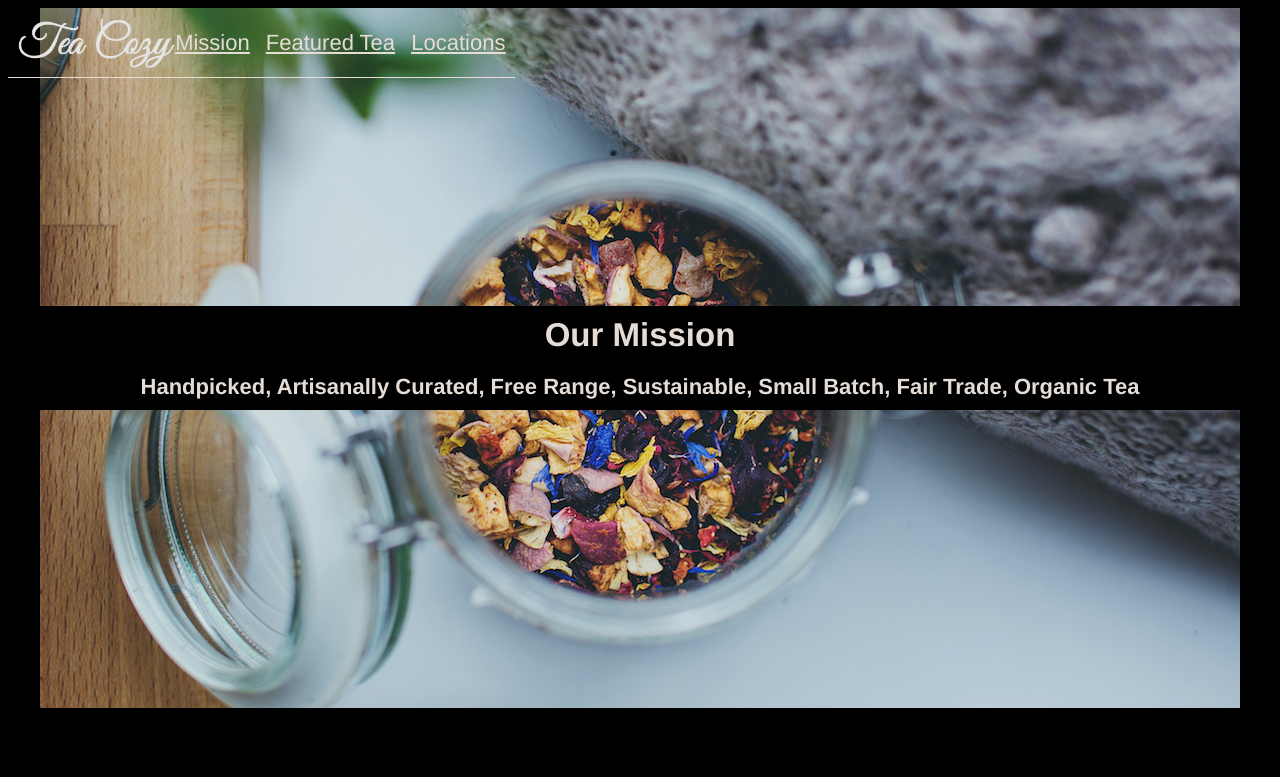
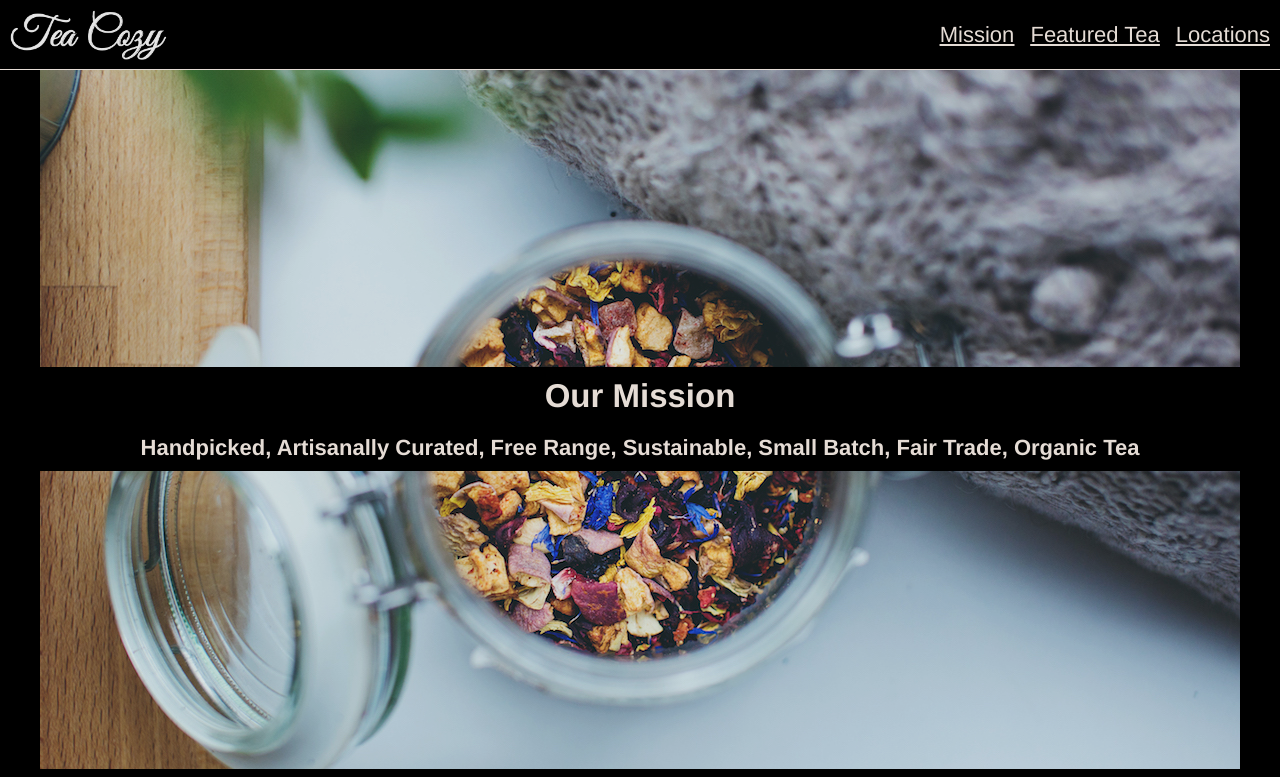
Before and after one commit to lriviere/tea-cozy, a plain HTML site: page index.html in a window 1280 px wide. Shown: the top 777 px of the page. Drawn offline with Linux system fonts and the light colour scheme.

Commit message:
Fix header style

```diff
--- a/resources/css/style.css
+++ b/resources/css/style.css
@@ -5,6 +5,7 @@ body {
   opacity:0.9;
   text-align: center;
   font-size: 22px;
+  margin:0;
 
 }
 
@@ -23,11 +24,13 @@ h2, h3, h4 {
 header {
 
   border-bottom: 1px solid seashell ;
+  background-color: black;
   position: fixed;
   display: flex;
   align-items: center;
   justify-content: center;
   height: 69px;
+  width: 100%;
 
 }
 
@@ -40,15 +43,17 @@ header {
 }
 
 .logo img {
-  height:50px;
+  height: 50px;
 
 }
 
-nav span {
+nav span  {
   margin-right: 10px;
   text-decoration: underline;
 
 }
+
+
 
 /** END OF HEADER STYLE **/
 
@@ -58,6 +63,7 @@ main {
   margin: auto;
   justify-content: center;
   width: 1200px;
+  padding-top: 69px;
 
 }
 
```
